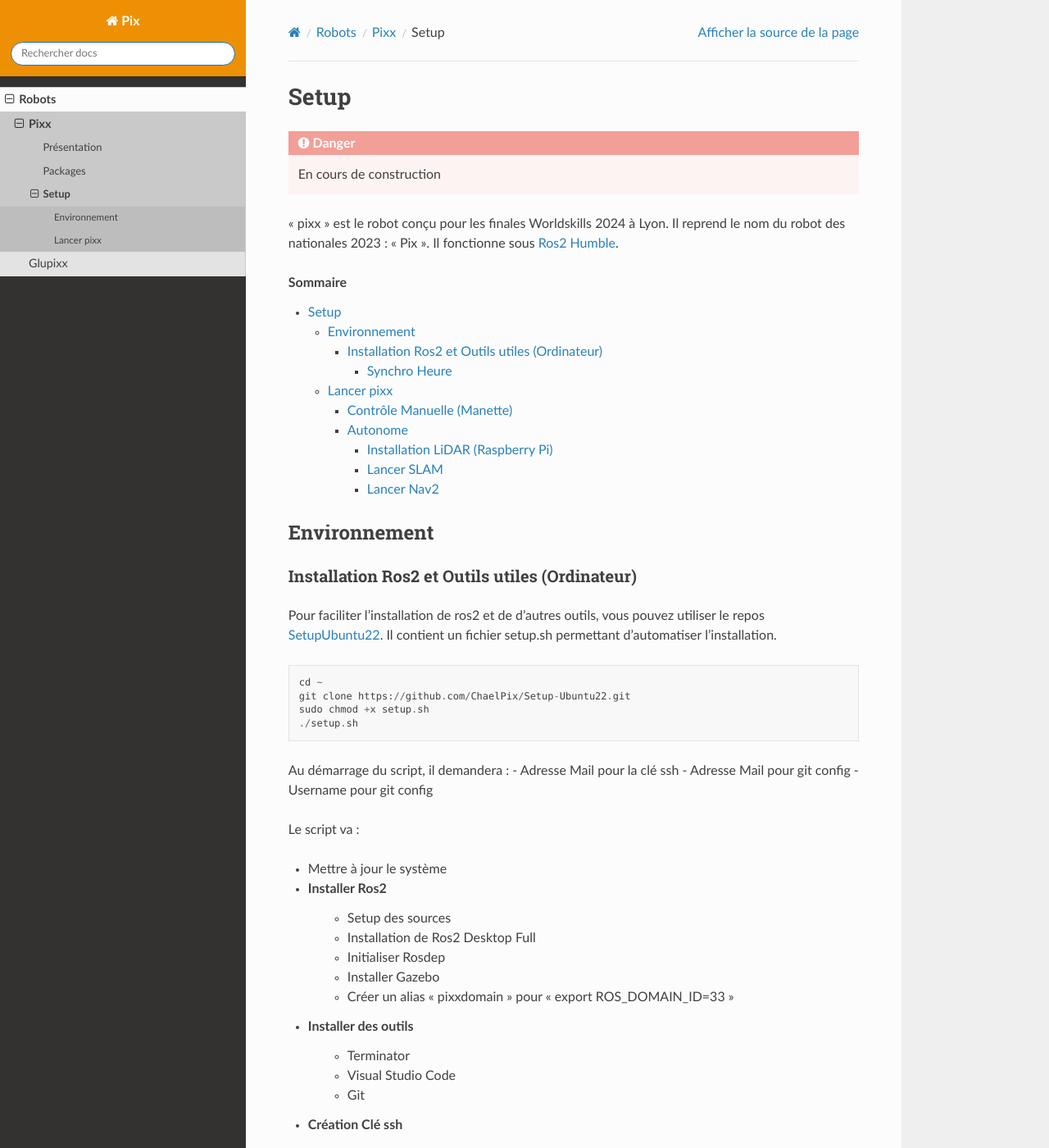
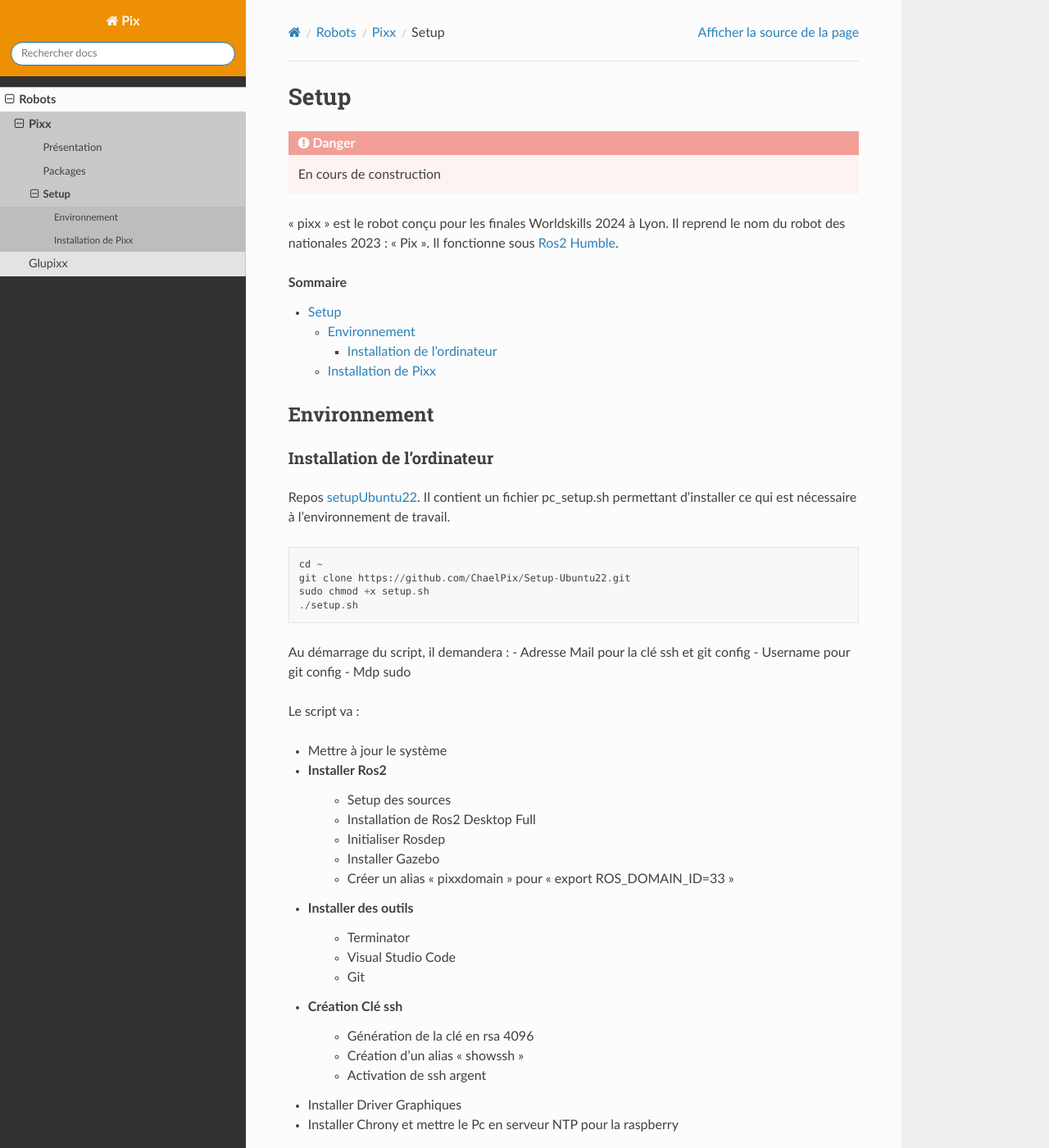
Before and after one commit to ChaelPix/hub, a Sphinx documentation site: the page built from docs/source/robots/pixx/pixx_setup.rst, in a window 1280 px wide and 1400 px high. Shown: the whole window at 82% size. Built offline with Sphinx 7.4.7 and the Read the Docs theme 2.0.0, drawn with Linux system fonts in a browser that asks for light colours; some of the changed text lies outside the part shown.

Commit message:
modification repos setup + fichier

```diff
--- a/docs/source/robots/pixx/pixx_setup.rst
+++ b/docs/source/robots/pixx/pixx_setup.rst
@@ -14,10 +14,11 @@ Setup
 Environnement
 #############
 
-Installation Ros2 et Outils utiles (Ordinateur)
-***********************************************
+Installation de l'ordinateur
+****************************
 
-Pour faciliter l'installation de ros2 et de d'autres outils, vous pouvez utiliser le repos `SetupUbuntu22 <https://github.com/ChaelPix/Setup-Ubuntu22>`_. Il contient un fichier setup.sh permettant d'automatiser l'installation.
+Repos `setupUbuntu22 <https://github.com/ChaelPix/Setup-Ubuntu22>`_.
+Il contient un fichier pc_setup.sh permettant d'installer ce qui est nécessaire à l'environnement de travail.
 
 .. code-block::
 
@@ -27,9 +28,9 @@ Pour faciliter l'installation de ros2 et de d'autres outils, vous pouvez utilise
     ./setup.sh
 
 Au démarrage du script, il demandera :
-- Adresse Mail pour la clé ssh
-- Adresse Mail pour git config
+- Adresse Mail pour la clé ssh et git config
 - Username pour git config
+- Mdp sudo
 
 Le script va :
 
@@ -49,27 +50,12 @@ Le script va :
     - Création d'un alias "showssh"
     - Activation de ssh argent
 - Installer Driver Graphiques
+- Installer Chrony et mettre le Pc en serveur NTP pour la raspberry
 
 
-Synchro Heure
--------------
-sudo chronyc -a makestep
+Installation de Pixx
+####################
 
+Repos `pixx_ws <https://github.com/ChaelPix/setup-Ubuntu22>`_.
 
-Lancer pixx
-###########
-
-Contrôle Manuelle (Manette)
-***************************
-
-Autonome
-********
-
-Installation LiDAR (Raspberry Pi)
----------------------------------
-
-Lancer SLAM
------------
-
-Lancer Nav2
------------
+Cela crée les workspaces et clones les packages.
```
